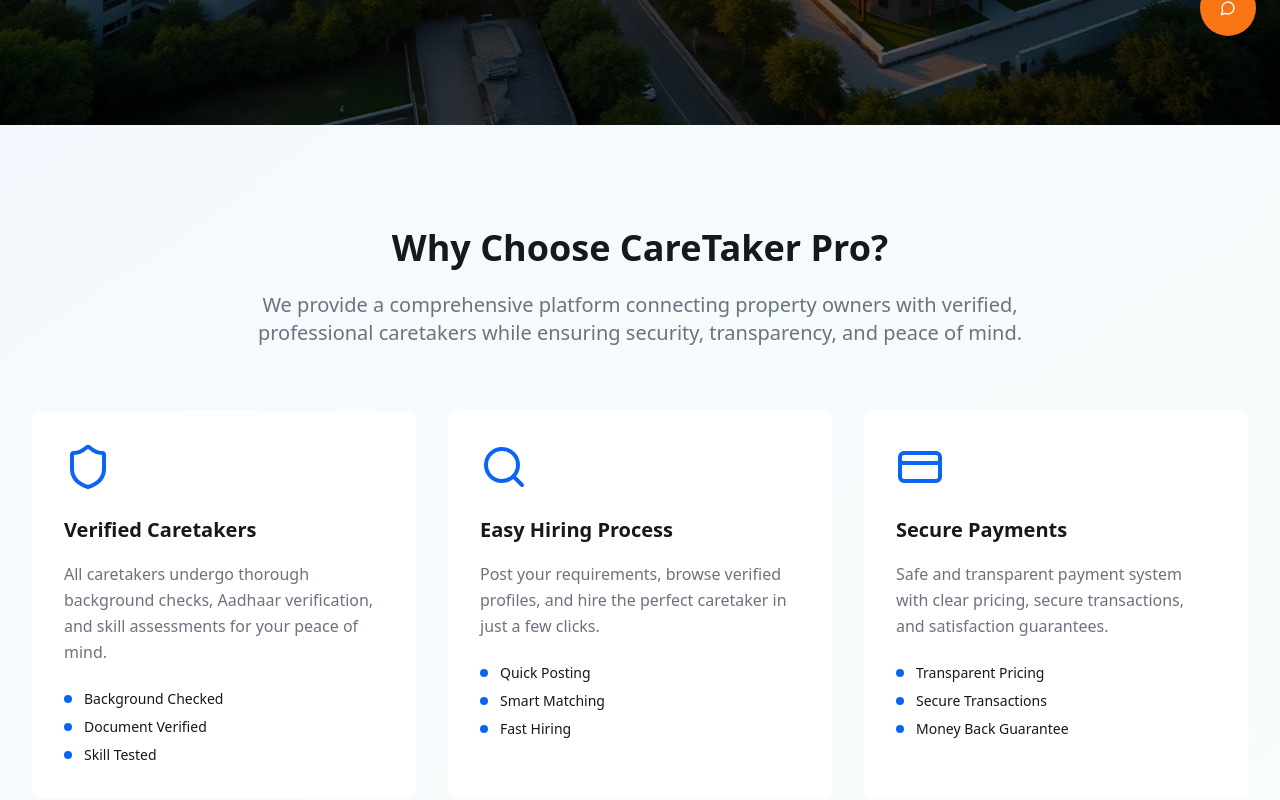
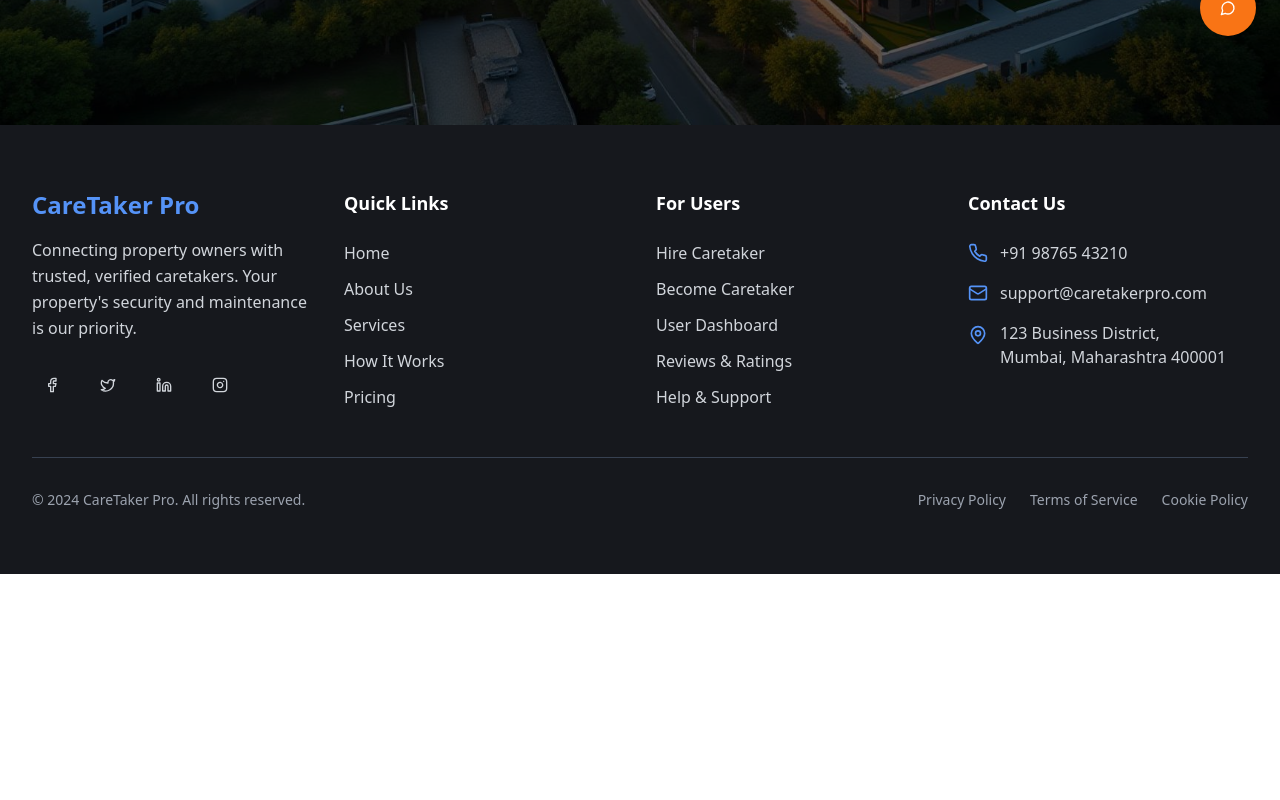
Before and after one commit to Arnav-23511/aid-alchemy-app-56, a React (Vite) app: page / in a window 1280 px wide. Shown: the part 740-1540 px from the top of the page. After the commit the page ends 1314 px from the top, so only its background shows below. Built offline with nearby package versions, Linux system fonts and the light colour scheme; the HTML template or start-up script is replaced by a standard one.

Commit message:
Separate service page

```diff
--- a/src/pages/Index.tsx
+++ b/src/pages/Index.tsx
@@ -1,6 +1,5 @@
 import Header from "@/components/Header";
 import HeroSection from "@/components/HeroSection";
-import ServiceHighlights from "@/components/ServiceHighlights";
 import Footer from "@/components/Footer";
 
 const Index = () => {
@@ -9,7 +8,6 @@ const Index = () => {
       <Header />
       <main>
         <HeroSection />
-        <ServiceHighlights />
       </main>
       <Footer />
     </div>
```
